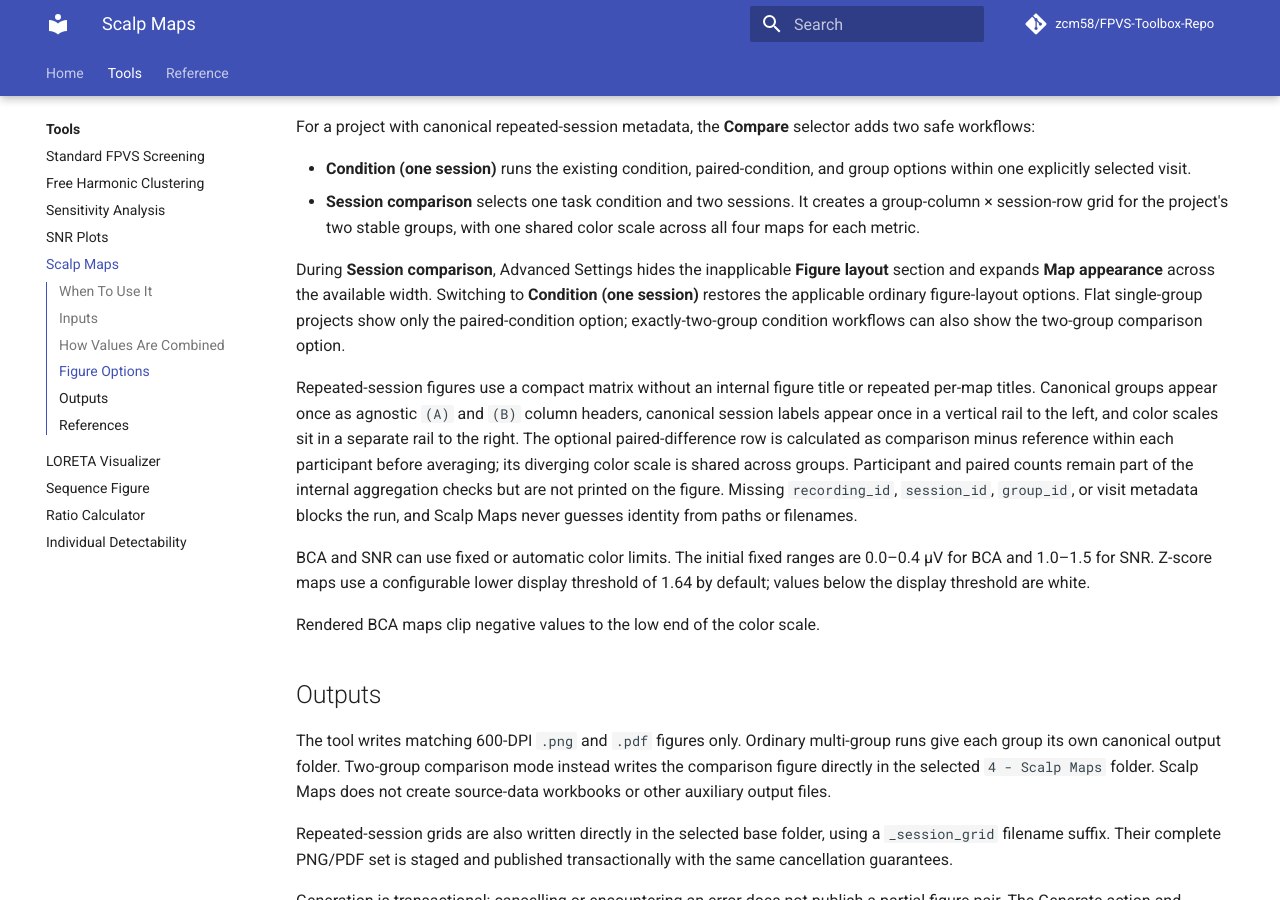
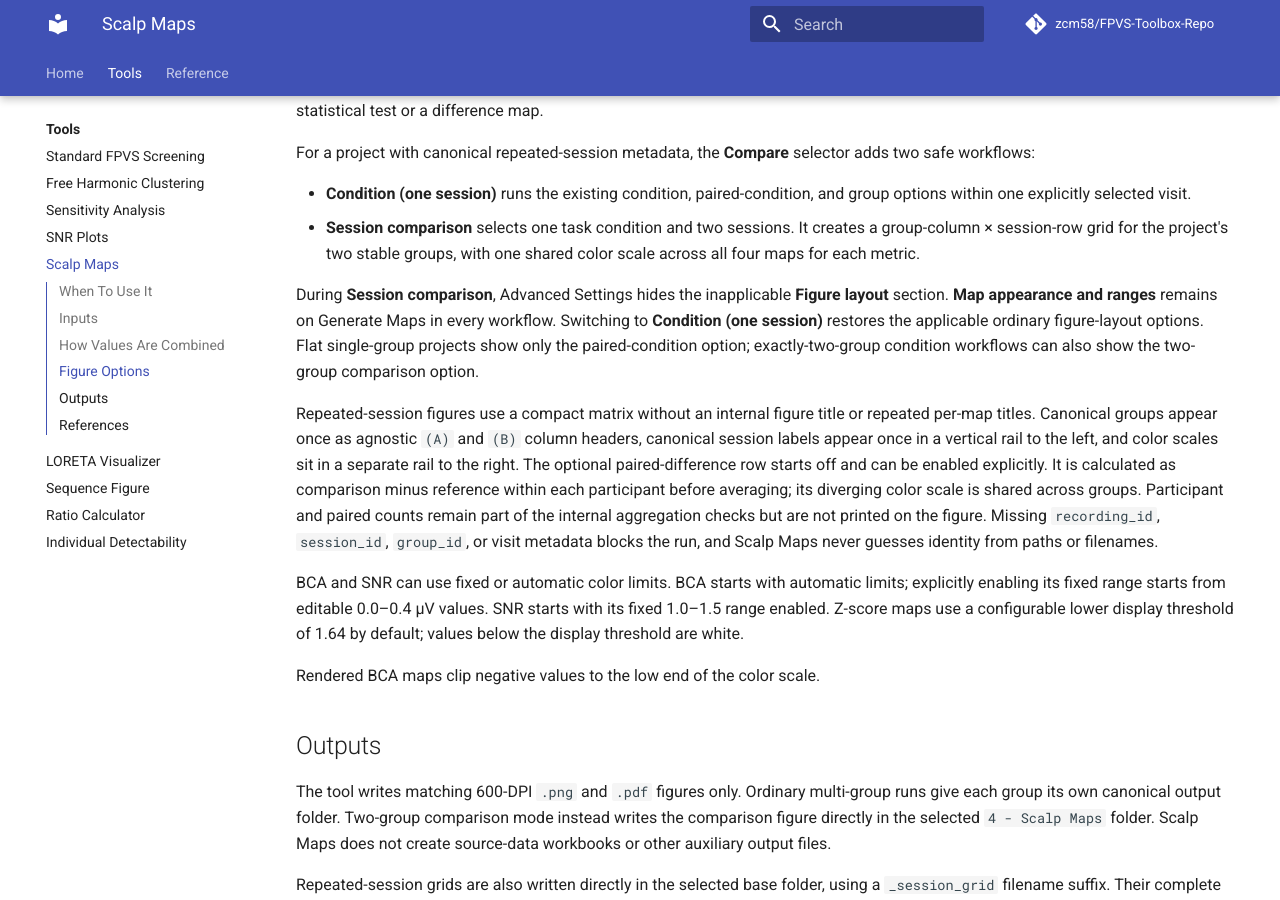
Before and after one commit to zcm58/FPVS-Toolbox-Repo, an MkDocs documentation site: the page built from docs/user/tools/publication-maps.md, in a window 1280 px wide and 900 px high, scrolled down 1466 px. Built offline with MkDocs 1.6.1 and Material for MkDocs 9.7.7, drawn with Linux system fonts in a browser that asks for light colours; comment, search, counter and statistics services are not loaded; some of the changed text lies outside the part shown.

Commit message:
Reorganize Scalp Maps workspace

```diff
--- a/docs/user/tools/publication-maps.md
+++ b/docs/user/tools/publication-maps.md
@@ -19,7 +19,9 @@ project results folder unless you choose another location.
 ## Inputs
 
 Select one or more processed conditions, the metrics to draw, and the output
-folder. In a multi-group project, select one group or choose all groups to
+folder. The Generate Maps tab also provides map appearance and range controls;
+project input and output details are available under Advanced Settings. In a
+multi-group project, select one group or choose all groups to
 create a separate output set for each group. In a project with exactly two
 canonical groups, you can instead select one condition and export a descriptive
 side-by-side group comparison. Each group is averaged independently; groups are
@@ -78,27 +80,28 @@ selector adds two safe workflows:
   groups, with one shared color scale across all four maps for each metric.
 
 During **Session comparison**, Advanced Settings hides the inapplicable
-**Figure layout** section and expands **Map appearance** across the available
-width. Switching to **Condition (one session)** restores the applicable
-ordinary figure-layout options. Flat single-group projects show only the
-paired-condition option; exactly-two-group condition workflows can also show
-the two-group comparison option.
+**Figure layout** section. **Map appearance and ranges** remains on Generate
+Maps in every workflow. Switching to **Condition (one session)** restores the
+applicable ordinary figure-layout options. Flat single-group projects show
+only the paired-condition option; exactly-two-group condition workflows can
+also show the two-group comparison option.
 
 Repeated-session figures use a compact matrix without an internal figure title
 or repeated per-map titles. Canonical groups appear once as agnostic `(A)` and
 `(B)` column headers, canonical session labels appear once in a vertical rail
 to the left, and color scales sit in a separate rail to the right. The optional
-paired-difference row is calculated as comparison minus reference within each
-participant before averaging; its diverging color scale is shared across
-groups. Participant and paired counts remain part of the internal aggregation
-checks but are not printed on the figure. Missing `recording_id`, `session_id`,
-`group_id`, or visit metadata blocks the run, and Scalp Maps never guesses
-identity from paths or filenames.
+paired-difference row starts off and can be enabled explicitly. It is calculated
+as comparison minus reference within each participant before averaging; its
+diverging color scale is shared across groups. Participant and paired counts
+remain part of the internal aggregation checks but are not printed on the
+figure. Missing `recording_id`, `session_id`, `group_id`, or visit metadata
+blocks the run, and Scalp Maps never guesses identity from paths or filenames.
 
-BCA and SNR can use fixed or automatic color limits. The initial fixed ranges
-are 0.0–0.4 µV for BCA and 1.0–1.5 for SNR. Z-score maps use a configurable
-lower display threshold of 1.64 by default; values below the display threshold
-are white.
+BCA and SNR can use fixed or automatic color limits. BCA starts with automatic
+limits; explicitly enabling its fixed range starts from editable 0.0–0.4 µV
+values. SNR starts with its fixed 1.0–1.5 range enabled. Z-score maps use a
+configurable lower display threshold of 1.64 by default; values below the
+display threshold are white.
 
 Rendered BCA maps clip negative values to the low end of the color scale.
 
```
Also changed, not shown: docs/agent/exec-plans/active/scalp-maps-repeated-session-figure-layout.md (+27 -6 lines), src/Tools/Publication_Maps/AGENTS.md (+16 -15 lines), 6 other files.
